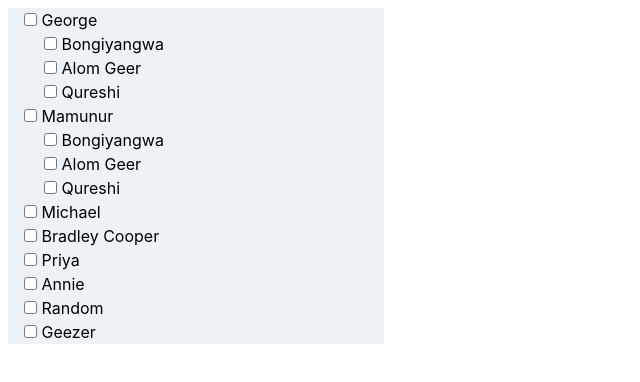
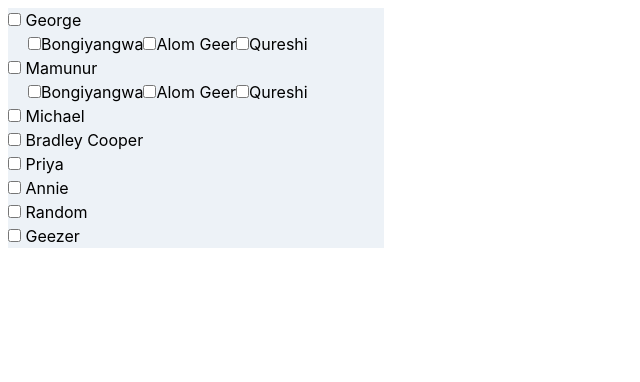
Before and after one commit to Adilmrqureshi/Tree-Accessibility, a React (Create React App) app in the folder filterComponent/tree-component/: page / in a window 1280 px wide. Shown: the top 382 px of the page, without its empty margins (0-640 px from the left). Built offline with nearby package versions, Linux system fonts and the light colour scheme.

Commit message:
Finsihed The implementation
Used the Check box group component to complete all the logic

```diff
--- a/filterComponent/tree-component/src/App.js
+++ b/filterComponent/tree-component/src/App.js
@@ -1,6 +1,7 @@
 import React, { useState } from "react";
 import "./App.css";
-import Root from "./root";
+//import Root from "./root/root";
+import Root from "./root/nRoot";
 
 //App.js implements Root
 //Move state here
--- a/filterComponent/tree-component/src/branch.js
+++ b/filterComponent/tree-component/src/branch.js
@@ -1,23 +1,46 @@
-import React, { useState } from "react";
-import Node from "./node";
+import React, { useState, Fragment } from "react";
+import { Checkbox } from "antd";
 
-//Not in use for now
+const CheckboxGroup = Checkbox.Group;
 
 const Branch = (props) => {
   return (
-    <div className="flex flex-col justify-start items-start bg-gray-200">
-      {props.data.map((item, index) => {
-        return (
-          <Node
-            key={item.key}
-            title={item.title}
-            checked={props.data[index].checked}
-            onChange={props.onChange}
-          />
-        );
-      })}
-    </div>
+    <Fragment>
+      <div className="site-checkbox-all-wrapper"></div>
+      <CheckboxGroup
+        options={props.defaultOptions}
+        value={props.checkedList}
+        onChange={props.onChange}
+      />
+    </Fragment>
   );
 };
 
 export default Branch;
+
+/*{
+   <Checkbox
+          indeterminate={this.state.indeterminate}
+          onChange={this.onCheckAllChange}
+          checked={this.state.checkAll}
+        >
+          Check all
+        </Checkbox>
+}*/
+
+// const Branch = (props) => {
+//   return (
+//     <div className="flex flex-col justify-start items-start bg-gray-200">
+//       {props.data.map((item, index) => {
+//         return (
+//           <Node
+//             key={item.key}
+//             title={item.title}
+//             checked={props.data[index].checked}
+//             onChange={props.onChange}
+//           />
+//         );
+//       })}
+//     </div>
+//   );
+// };
--- a/filterComponent/tree-component/src/node.js
+++ b/filterComponent/tree-component/src/node.js
@@ -1,17 +1,65 @@
-import React from "react";
+import React, { useState, useEffect } from "react";
 import { Checkbox } from "antd";
+import Branch from "./branch";
+
 //Here the Nodes are created using Antd Checkbox components which have keyboard accessibility features
 const Node = (props) => {
+  const [checkedList, setCheckedList] = useState([]);
+  const [indeterminate, setIndeterminate] = useState(false);
+  const [checkAll, setcheckAll] = useState(false);
+  const [display, setDisplay] = useState([]);
+
+  useEffect(() => {
+    let displayTitles = null;
+    if (props.data.children) {
+      displayTitles = props.data.children.map(({ title }) => title);
+    }
+    setDisplay(displayTitles);
+  }, []);
+
+  const onCheckAllChange = (e) => {
+    setCheckedList(e.target.checked ? display : []);
+    setIndeterminate(false);
+    setcheckAll(e.target.checked);
+  };
+
+  const onChange = (checkedList) => {
+    setCheckedList(checkedList);
+    setIndeterminate(
+      !!checkedList.length && checkedList.length < display.length
+    );
+    setcheckAll(checkedList.length === display.length);
+  };
+
+  //If the node has children we will display its children
+  let branch = null;
+  if (display) {
+    branch = (
+      <div className="flex flex-col justify-start items-start px-5">
+        <Branch
+          defaultOptions={display}
+          onChange={onChange}
+          checkedList={checkedList}
+        />
+      </div>
+    );
+  }
+
   return (
+    <div className="flex flex-col justify-start items-start bg-gray-200">
       <Checkbox
-      className="px-4 "
-      onChange={props.onChange}
-      checked={props.checked}
+        //onChange={props.onChange}
+        indeterminate={indeterminate}
+        onChange={onCheckAllChange}
+        checked={checkAll}
+        //checked={props.checked}
         tabindex={props.nodeKey}
         {...props}
       >
         {" " + props.title}
       </Checkbox>
+      {branch}
+    </div>
   );
 };
 
--- /dev/null
+++ b/filterComponent/tree-component/src/root/nRoot.js
@@ -0,0 +1,31 @@
+import React, { useState, useEffect } from "react";
+import Node from "../node";
+
+const Root = ({ data }) => {
+  const [display, setDisplay] = useState([]);
+  const [checkedList, setCheckedList] = useState([]);
+  const [indeterminate, setIndeterminate] = useState(false);
+  const [checkAll, setcheckAll] = useState(false);
+
+  useEffect(() => {
+    const displayData = data.map(({ title }) => title);
+    setDisplay(displayData);
+  }, []);
+
+  console.log(display);
+  return (
+    <div className="max-w-sm m-1 p-1">
+      {/*Function to Map through items and create CheckBox groups*/}
+      {data.map((dataItem) => (
+        <Node
+          data={dataItem}
+          key={dataItem.key}
+          title={dataItem.title}
+          defaultOptions={dataItem.children}
+          //checkedList={checkedList}
+        />
+      ))}
+    </div>
+  );
+};
+export default Root;
--- a/filterComponent/tree-component/src/root.js
+++ b/filterComponent/tree-component/src/root/root.js
@@ -1,5 +1,5 @@
 import React, { useState } from "react";
-import Node from "./node";
+import Node from "../node";
 const Root = (props) => {
   const [checked, setChecked] = useState([]);
   const { data } = props;
@@ -14,16 +14,20 @@
    */
 
   const onChildHandler = (data, value, check) => {
-    if (!data.children) return;
+    //if the component has no children then it returns
+    const children = data.children;
+    if (!children) return;
     else {
       const arrayToReturn = [];
-      const children = data.children;
+      //this checked whether event.target.checked is true which means that the use checked a box
       if (value) {
         for (let child in children) {
           const helper = children[child];
           if (helper.children) {
+            //this is a recursive call which allows this solution to support an infinite amount of nested children
             arrayToReturn.push(onChildHandler(helper.children, value, check));
           } else {
+            //If this is component
             if (!check.find((item) => item === helper.key)) {
               arrayToReturn.push(helper.key);
             }
@@ -31,7 +35,7 @@
         }
       } else {
         const arrayToReturn = check;
-        data.children.forEach((element) => {
+        children.forEach((element) => {
           const keyToRemove = element.key;
           const indexOfKey = arrayToReturn.find((key) => key === keyToRemove);
           arrayToReturn.splice(indexOfKey, 1);
```
Also changed, not shown: filterComponent/tree-component/src/root/root.css (added). Lines whose indentation alone changed are shown as unchanged.
